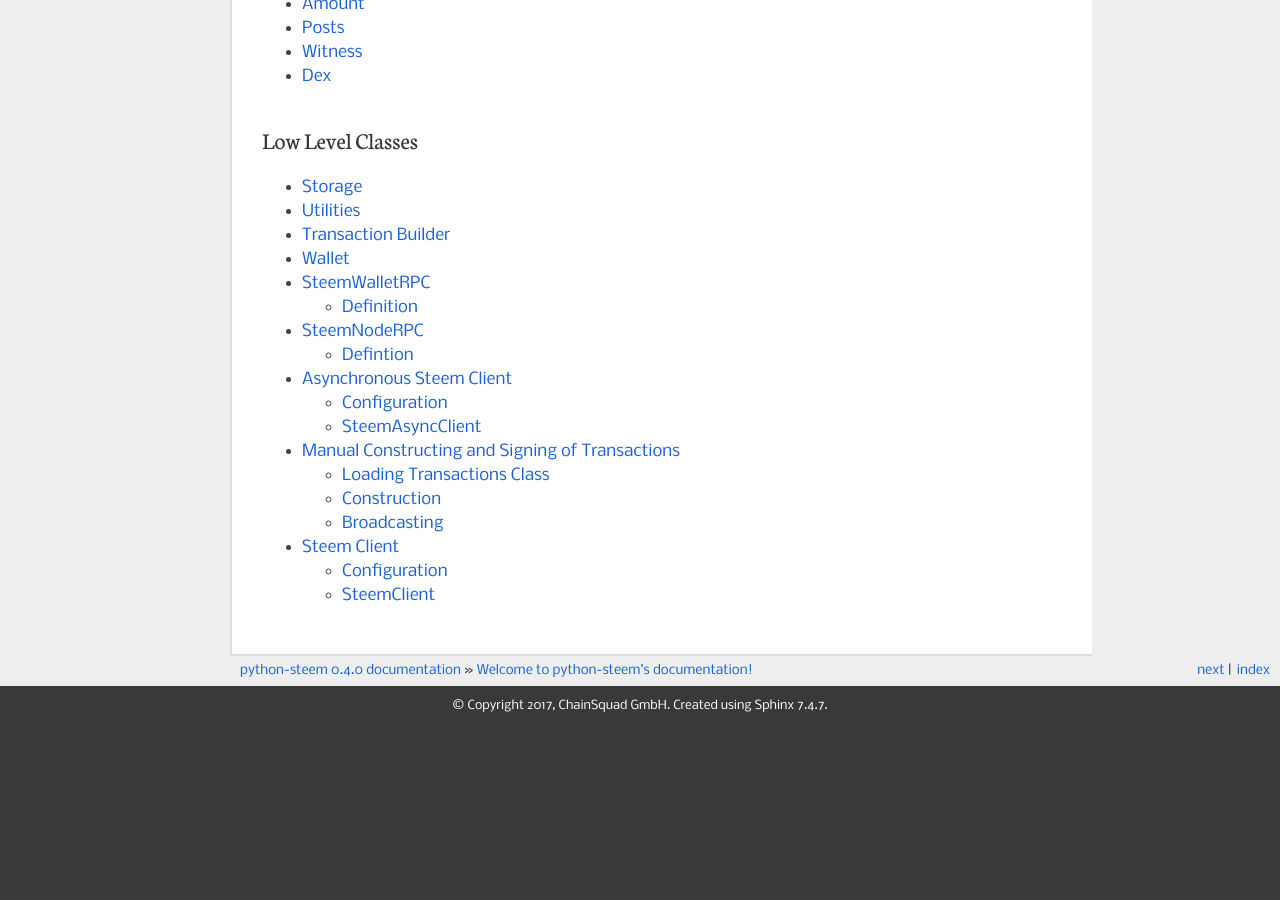
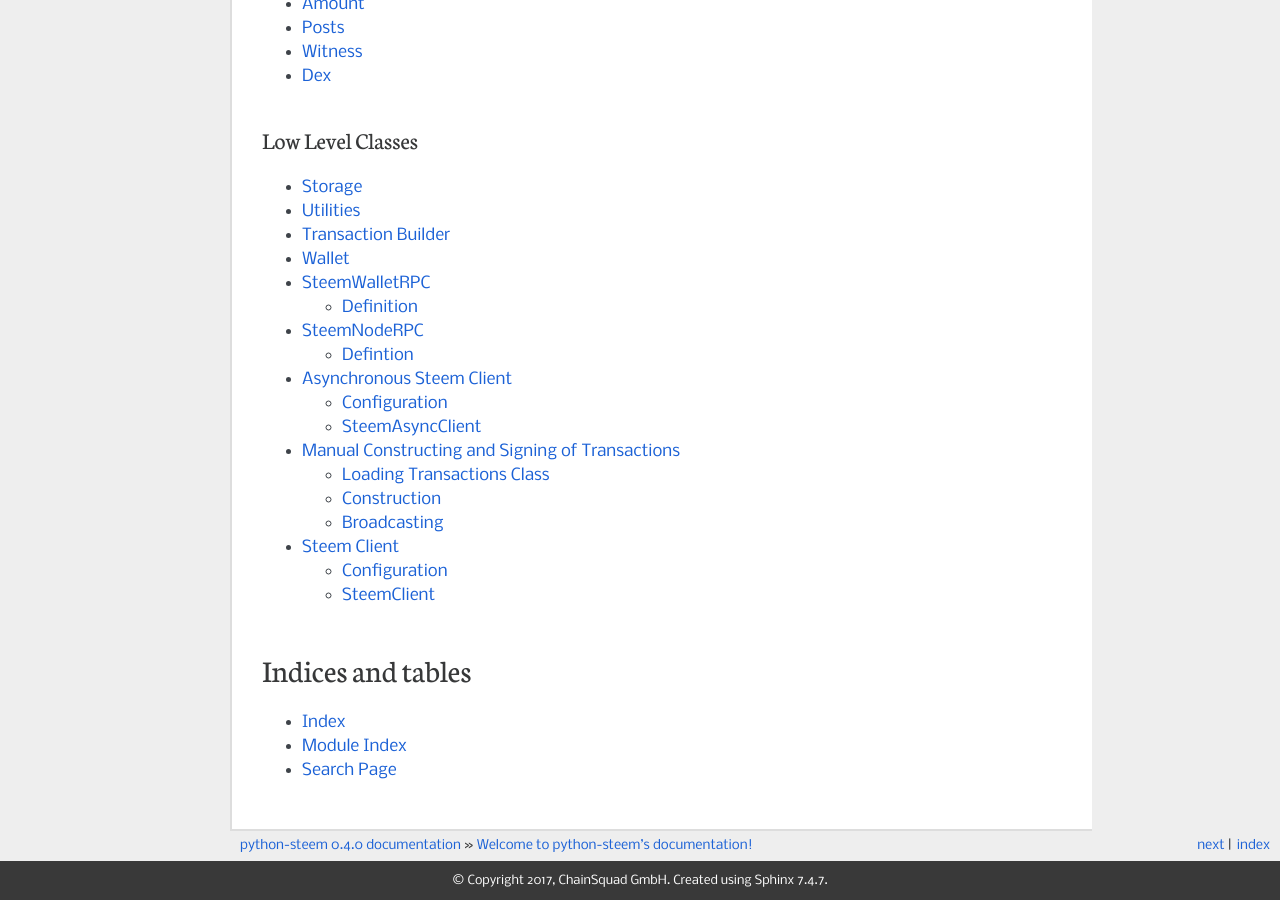
Before and after one commit to xeroc/piston-lib, a Sphinx documentation site: the page built from docs/index.rst, in a window 1280 px wide and 900 px high, scrolled down 1147 px. Built offline with Sphinx 7.4.7, drawn with Linux system fonts in a browser that asks for light colours; before the commit the page ends 1872 px from its top, so only the background shows below that.

```diff
--- a/docs/index.rst
+++ b/docs/index.rst
@@ -59,3 +59,10 @@
    asyncclient
    transactions
    client
+
+Indices and tables
+==================
+
+* :ref:`genindex`
+* :ref:`modindex`
+* :ref:`search`
--- a/docs/requirements.txt
+++ b/docs/requirements.txt
@@ -1,3 +1,5 @@
--e git://github.com/xeroc/python-steem@develop#egg=steem
 pyyaml
 pycrypto==2.6.1
+appdirs==1.4.0
+-e git://github.com/xeroc/python-graphenelib@minimal#egg=graphenelib
+-e git://github.com/xeroc/python-steem@develop#egg=steem
```
Also changed, not shown: 1 other file.
